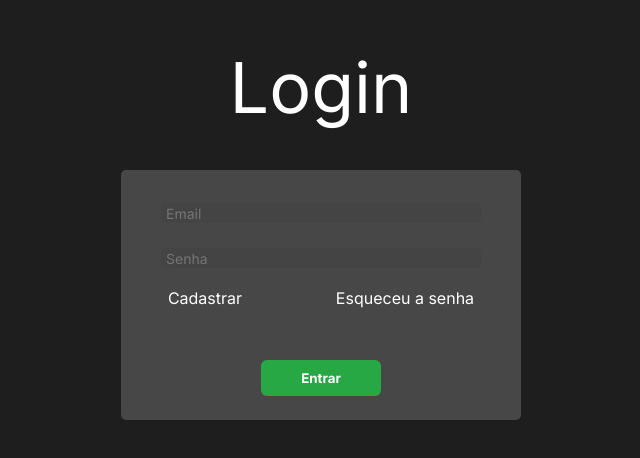
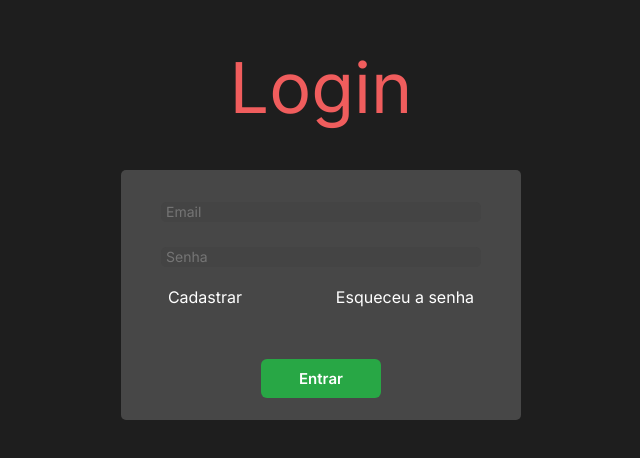
Before and after one commit to Eike94/SilkOs, a React (Vite) app: page / in a window 1280 px wide. Shown: the part 168-626 px from the top of the page, without its empty margins (319-959 px from the left). Built offline with nearby package versions, Linux system fonts and the light colour scheme.

Commit message:
Update OrcamentosPage.module.css

```diff
--- a/src/components/OrcamentosPage/OrcamentosPage.module.css
+++ b/src/components/OrcamentosPage/OrcamentosPage.module.css
@@ -1,50 +1,80 @@
-@import url('https://fonts.googleapis.com/css2?family=Inter:ital,opsz,wght@0,14..32,100..900;1,14..32,100..900&display=swap');
+@import url('https://fonts.googleapis.com/css2?family=Inter:wght@400;600&display=swap');
+
+.body {
+  background-color: #1e1e1e;
+  min-height: 100vh;
+  font-family: 'Inter', sans-serif;
+  color: #fff;
+  display: flex;
+  justify-content: center;
+  align-items: center;
+  padding: 40px 16px;
+}
+
+.titleCadastrar {
+  text-align: center;
+  font-size: 28px;
+  font-weight: 600;
+  margin-bottom: 24px;
+}
 
 .container {
-    width: 100vw;
+  background-color: #2b2b2b;
+  padding: 32px;
+  border-radius: 12px;
+  width: 100%;
+  max-width: 500px;
+  box-shadow: 0 0 12px rgba(0, 0, 0, 0.5);
+}
 
-    background-color: #1e1e1e;
-    color: white;
-    font-family: sans-serif;
+.formCadastrar {
   display: flex;
   flex-direction: column;
-    align-items: center;
+  gap: 16px;
 }
 
-  h2 {
-    font-size: 28px;
-    margin-bottom: 20px;
+input {
+  padding: 12px 16px;
+  background-color: #3a3a3a;
+  color: #fff;
+  border: 1px solid #555;
+  border-radius: 6px;
+  font-size: 14px;
+  transition: border 0.2s;
 }
 
-  .FormContainer {
-    width: 100%;
-    max-width: 800px;
-    height: 160%;
-    display: flex;
-    flex-direction: column;
+input:focus {
+  border-color: #28a745;
+  outline: none;
 }
 
-  .item {
-    background-color: #2a2a2a;
-    border: 1px solid #444;
-    border-radius: 6px;
-    display: flex;
-    justify-content: space-between;
-    align-items: center;
+p {
+  color: #f05d5d;
   font-size: 14px;
+  text-align: center;
 }
 
 button {
+  padding: 12px;
   background-color: #28a745;
-    color: white;
   border: none;
-
   border-radius: 6px;
-    font-weight: bold;
+  color: #fff;
+  font-weight: 600;
+  font-size: 15px;
   cursor: pointer;
-    transition: background-color 0.3s ease;
+  transition: background-color 0.2s ease;
 }
 
 button:hover {
   background-color: #218838;
 }
+
+button + button {
+  background-color: #444;
+  margin-top: -4px;
+}
+
+button + button:hover {
+  background-color: #555;
+}
```
Lines whose indentation alone changed are shown as unchanged.
